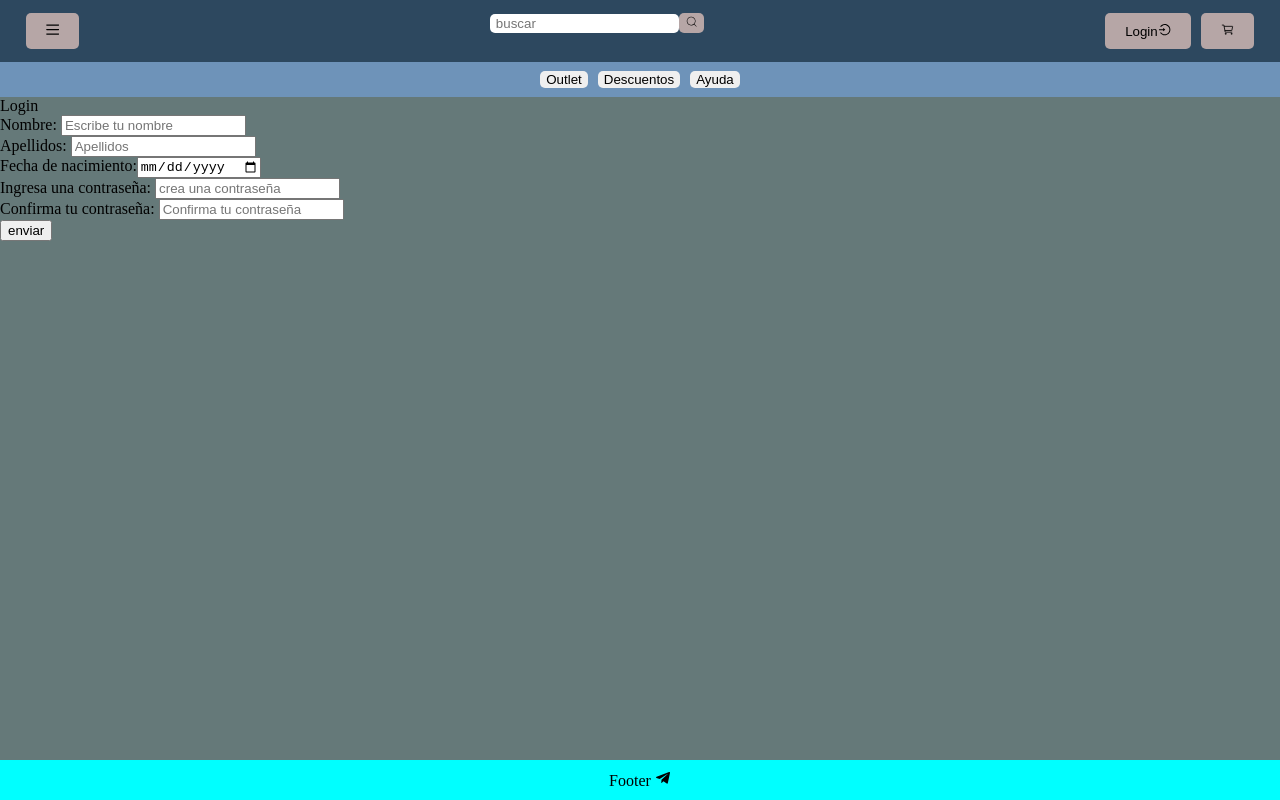
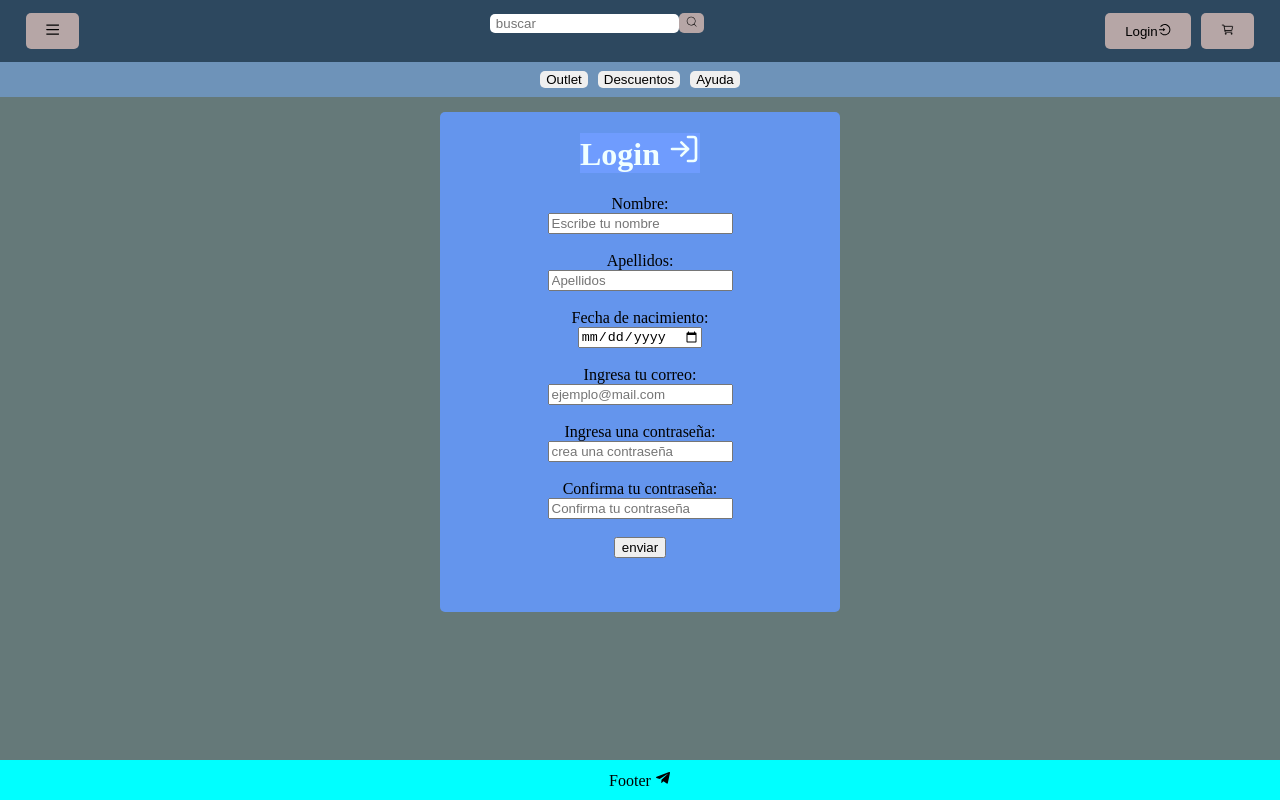
Before and after one commit to SalvadorGonzalezG/e-commers, a React (Vite) app: page /login in a window 1280 px wide. Built offline with nearby package versions, Linux system fonts and the light colour scheme.

Commit message:
Teminando el apartado de login y sus estilos

```diff
--- a/src/index.css
+++ b/src/index.css
@@ -172,8 +172,30 @@ margin-bottom: 2px;
 .btn-buy:hover{
   background-color: rgb(91, 160, 197);
 }
-.login-container{
+.login--container{
+  display: flex;
+
+  flex-direction: column;
+  align-items: center;
+
+
 }
+.form-login{
+  width: 400px;
+  height: 500px;
+  display: flex;
+  flex-direction: column;
+  align-items: center;
+  background-color: cornflowerblue;
+  border-radius: 5px;
+  margin-top: 15px;
+}
+.form-login h1{
+color: azure;
+  background-color: rgb(111, 156, 254);
+}
+
+
 @media (max-width: 824px) {
   .grid-container {
     display: grid;
--- a/src/pages/Login.jsx
+++ b/src/pages/Login.jsx
@@ -1,15 +1,19 @@
+import { FiLogIn } from "react-icons/fi";
 
 const Login = () => {
   return (
-    <div className="login--container">Login
+    <div className="login--container">
       <div>
-        <form action="" className="fomr-login">
+        <form action="" className="form-login">
+          <h1>Login <FiLogIn/></h1>
           <label htmlFor="">Nombre: </label>
           <input type="text" placeholder="Escribe tu nombre" /> <br />
           <label htmlFor="">Apellidos: </label>
           <input type="text" placeholder="Apellidos" /> <br />
           <label htmlFor="">Fecha de nacimiento:</label>
-          <input type="date" name="" id="" /><br />
+          <input type="date" name="" id="" /> <br />
+          <label htmlFor="">Ingresa tu correo:</label>
+          <input type="email" name="" id="" placeholder="ejemplo@mail.com" required/> <br />
           <label htmlFor="">Ingresa una contraseña: </label>
           <input type="password" name="" id="" placeholder="crea una contraseña" /><br />
           <label htmlFor="">Confirma tu contraseña: </label>
```
